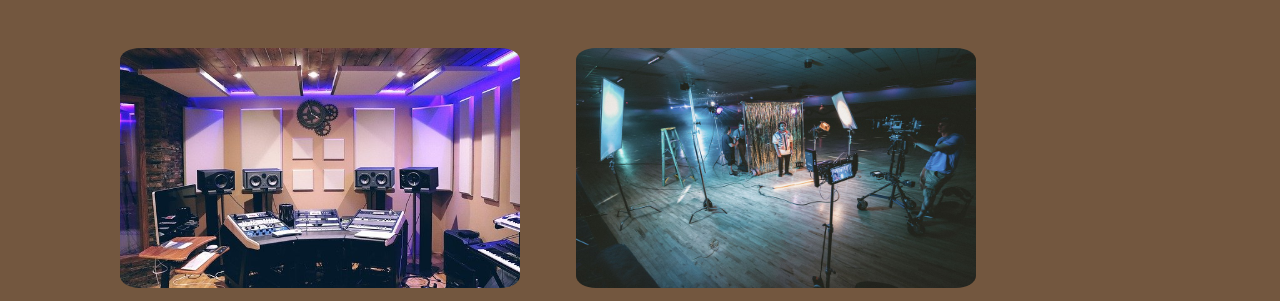
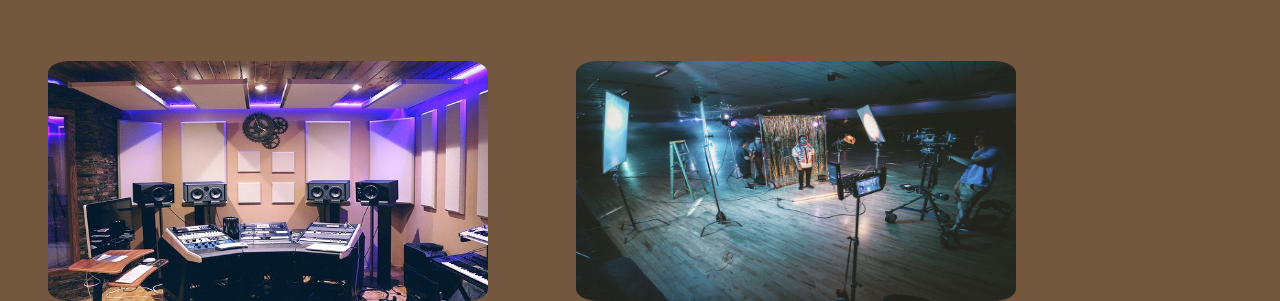
Before and after one commit to cleytoncaminha/Proyecto-curso, a plain HTML site: page index.html in a window 1280 px wide. Shown: the part 935-1236 px from the top of the page. Drawn offline with Linux system fonts and the light colour scheme.

Commit message:
proyecto curso full-stack img4

```diff
--- a/index.html
+++ b/index.html
@@ -21,7 +21,7 @@
     </nav>
     <main>
         <div class="info"> <img src="./Imagenes/microphone-5046876_1920.jpg" alt="micro" width="50%"><div class="description"><h1>Studio Cleyton</h1>
-        <p>Lorem ipsum dolor sit amet consectetur adipisicing elit. Voluptatem maiores aspernatur voluptate adipisci! Temporibus doloremque necessitatibus, commodi dolorum incidunt eos alias, totam quos fuga labore dolores, aliquid dicta enim ipsa. Lorem ipsum dolor sit amet consectetur, adipisicing elit. Eius nam eos amet. Animi, praesentium. Eligendi placeat ipsa a officiis, ab, esse molestias rem facere sequi.</p></div>
+        <p>Lorem ipsum dolor sit amet consectetur adipisicing elit. Voluptatem maiores aspernatur voluptate adipisci! Temporibus doloremque necessitatibus, commodi dolorum incidunt eos alias, totam quos fuga labore dolores, aliquid dicta enim ipsa. Lorem ipsum dolor sit amet consectetur, adipisicing elit. Eius nam eos amet. Animi, praesentium. Eligendi placeat ipsa a officiis, ab, esse molestias rem facere sequi.</p></div></div>
 
     <div class="service">
         <h2>Nuestros Servicios</h2></div>
--- a/style.css
+++ b/style.css
@@ -79,15 +79,15 @@ font-weight: 500;
 .imgservice p img{
     border-radius: 5%;
     float: left;
-    width: 50vh;
+    width: 55vh;
     height: 30vh;
-    margin-right: 0vh;
-    margin-left: 7vh;
+    margin-right: 5vh;
+    margin-left: 6vh;
     transition-property: width, height;
     transition-duration: 500ms;
 }
 
 .imgservice p img:hover{
-    width: 58vh;
+    width: 60vh;
     height:35vh ;
 }
```
